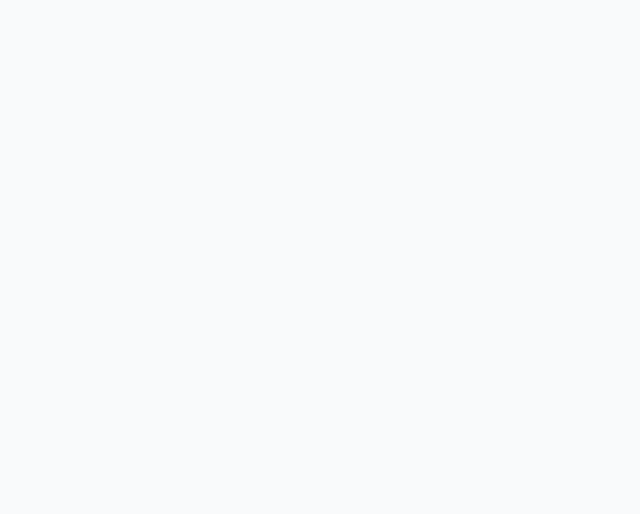
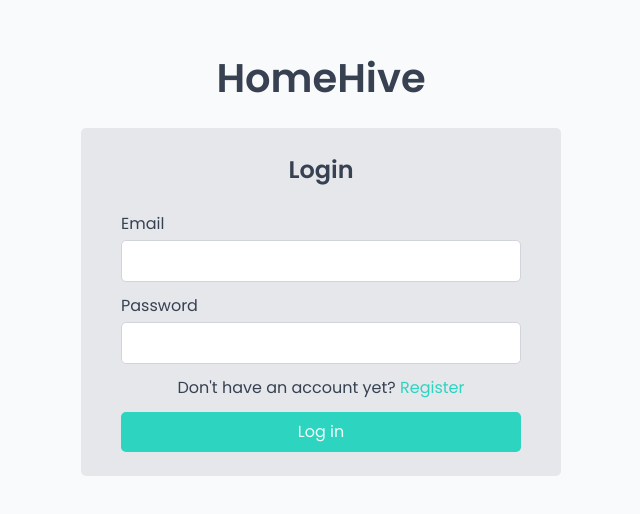
Before and after one commit to peterkovalets/home-hive, a React (Vite) app: page /login in a window 1280 px wide. Before the commit this address had no page. Shown: the part 138-652 px from the top of the page, without its empty margins (319-959 px from the left). Built offline with nearby package versions, Linux system fonts and the light colour scheme; the HTML template or start-up script is replaced by a standard one.

Commit message:
Added login page

```diff
--- a/src/App.jsx
+++ b/src/App.jsx
@@ -3,6 +3,7 @@ import GlobalStyles from './styles/GlobalStyles';
 
 import AuthLayout from './ui/AuthLayout';
 import Register from './pages/Register';
+import Login from './pages/Login';
 
 function App() {
   return (
@@ -12,6 +13,7 @@ function App() {
         <Routes>
           <Route element={<AuthLayout />}>
             <Route path="/register" element={<Register />} />
+            <Route path="/login" element={<Login />} />
           </Route>
         </Routes>
       </BrowserRouter>
--- /dev/null
+++ b/src/features/authentication/LoginForm.jsx
@@ -0,0 +1,50 @@
+import { useState } from 'react';
+import Button from '../../ui/Button';
+import Form from '../../ui/Form';
+import FormRow from '../../ui/FormRow';
+import Input from '../../ui/Input';
+import LinkButton from '../../ui/LinkButton';
+
+function LoginForm() {
+  const [email, setEmail] = useState('');
+  const [password, setPassword] = useState('');
+
+  function handleSubmit(e) {
+    e.preventDefault();
+
+    if (!email || !password) return;
+
+    const data = { email, password };
+    console.log(data);
+  }
+
+  return (
+    <Form onSubmit={handleSubmit}>
+      <FormRow label="Email">
+        <Input
+          type="email"
+          id="email"
+          autoComplete="username"
+          value={email}
+          onChange={(e) => setEmail(e.target.value)}
+        />
+      </FormRow>
+      <FormRow label="Password">
+        <Input
+          type="password"
+          id="password"
+          autoComplete="current-password"
+          value={password}
+          onChange={(e) => setPassword(e.target.value)}
+        />
+      </FormRow>
+      <p>
+        Don&apos;t have an account yet?{' '}
+        <LinkButton to="/register">Register</LinkButton>
+      </p>
+      <Button>Log in</Button>
+    </Form>
+  );
+}
+
+export default LoginForm;
--- a/src/features/authentication/RegisterForm.jsx
+++ b/src/features/authentication/RegisterForm.jsx
@@ -18,7 +18,7 @@ function RegisterForm() {
       <FormRow label="Full name" error={errors?.fullName?.message}>
         <Input
           type="text"
-          error={Boolean(errors?.fullName?.message)}
+          error={errors?.fullName?.message}
           {...register('fullName', {
             required: 'This field is required',
           })}
@@ -27,7 +27,7 @@ function RegisterForm() {
       <FormRow label="Email" error={errors?.email?.message}>
         <Input
           type="email"
-          error={Boolean(errors?.email?.message)}
+          error={errors?.email?.message}
           {...register('email', {
             required: 'This field is required',
             pattern: {
@@ -41,7 +41,7 @@ function RegisterForm() {
       <FormRow label="Password" error={errors?.password?.message}>
         <Input
           type="password"
-          error={Boolean(errors?.password?.message)}
+          error={errors?.password?.message}
           {...register('password', {
             required: 'This field is required',
             minLength: {
@@ -57,7 +57,7 @@ function RegisterForm() {
       >
         <Input
           type="password"
-          error={Boolean(errors?.passwordConfirm?.message)}
+          error={errors?.passwordConfirm?.message}
           {...register('passwordConfirm', {
             required: 'This field is required',
             validate: (value) =>
--- /dev/null
+++ b/src/pages/Login.jsx
@@ -0,0 +1,13 @@
+import LoginForm from '../features/authentication/LoginForm';
+import Heading from '../ui/Heading';
+
+function Login() {
+  return (
+    <>
+      <Heading as="h3">Login</Heading>
+      <LoginForm />
+    </>
+  );
+}
+
+export default Login;
```
